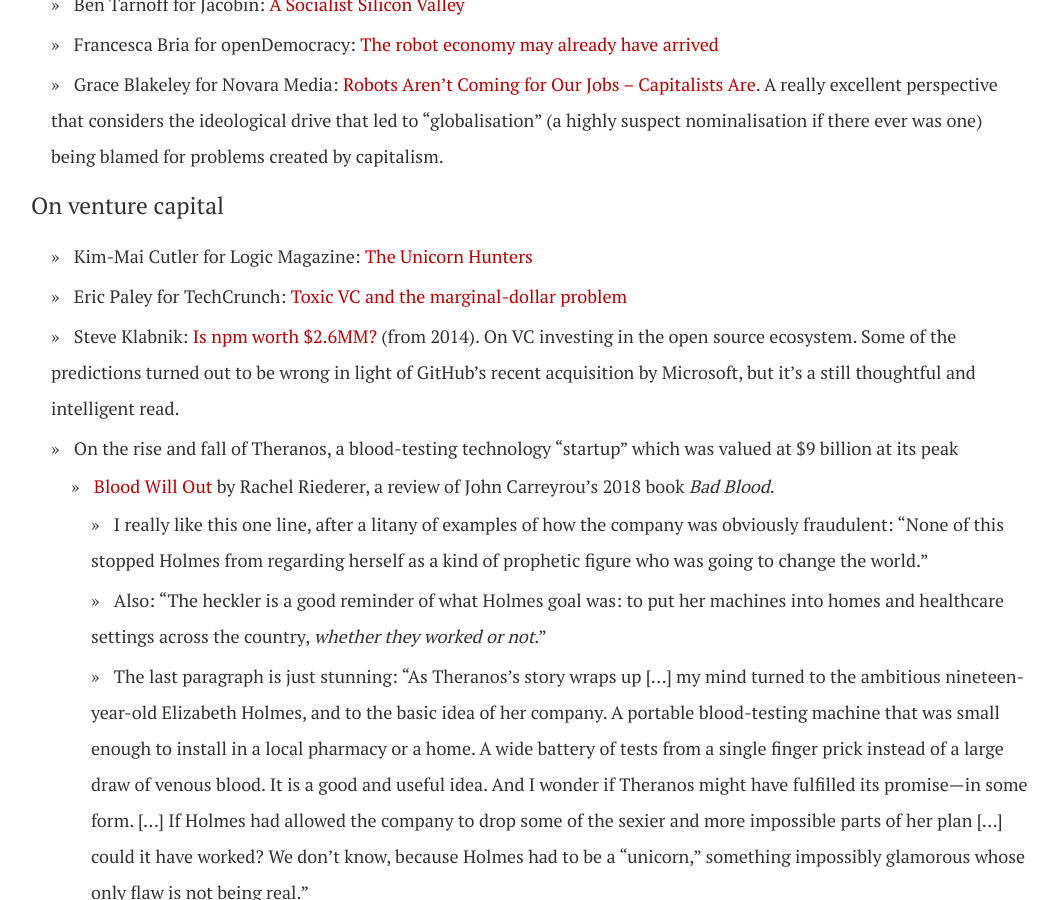
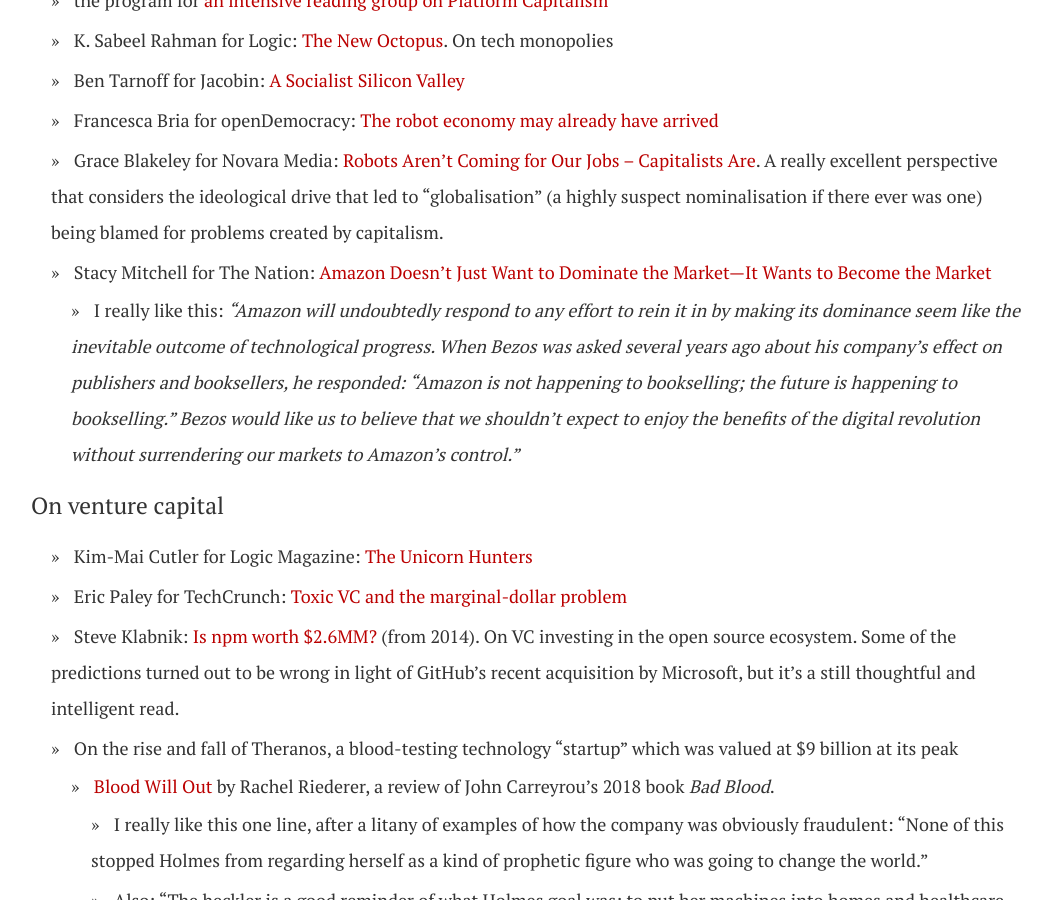
Before and after one commit to dellsystem/dellsystem.github.io, a Jekyll site: the page built from tech.md, in a window 1280 px wide and 900 px high, scrolled down 11134 px. Shown: the whole window, without its empty margins (109-1167 px from the left). Built offline with Jekyll 4.4.1, drawn with Linux system fonts in a browser that asks for light colours; some of the changed text lies outside the part shown.

Commit message:
Update tech.md

```diff
--- a/tech.md
+++ b/tech.md
@@ -205,6 +205,7 @@ Read them to understand the enemy, esssentially.
 	* for The Baffler: [The Taming of Tech Criticism](https://thebaffler.com/salvos/taming-tech-criticism)
 	* another one for The Baffler: [The Meme Hustler](https://thebaffler.com/salvos/the-meme-hustler), a very extensive and critical look at the Tim O'Reilly "brand"
 * Nick Srnicek for the Guardian: [We need to nationalise Google, Facebook and Amazon. Here’s why](https://www.theguardian.com/commentisfree/2017/aug/30/nationalise-google-facebook-amazon-data-monopoly-platform-public-interest)
+* Jimi Cullen for New Socialist: [We need a state-owned platform for the modern internet](https://newsocialist.org.uk/a-state-owned-platform-for-the-modern-internet/) (on nationalising cloud computing plaforms)
 * Me on digital strategy and UK politics for New Socialist:
     * [Labour's Digital Strategy Is a Missed Opportunity](https://newsocialist.org.uk/labours-digital-strategy/)
     * [Labour's New Economics Conference: Part Two, Digital Session](https://newsocialist.org.uk/labours-new-economics-conference-part-two-digital-session/)
@@ -226,6 +227,8 @@ Read them to understand the enemy, esssentially.
 * Ben Tarnoff for Jacobin: [A Socialist Silicon Valley](https://www.jacobinmag.com/2018/04/big-tech-techlash-facebook-cambridge-analytica)
 * Francesca Bria for openDemocracy: [The robot economy may already have arrived](https://www.opendemocracy.net/can-europe-make-it/francesca-bria/robot-economy-full-automation-work-future)
 * Grace Blakeley for Novara Media: [Robots Aren’t Coming for Our Jobs – Capitalists Are](http://novaramedia.com/2018/03/20/robots-arent-coming-for-our-jobs-capitalists-are/). A really excellent perspective that considers the ideological drive that led to "globalisation" (a highly suspect nominalisation if there ever was one) being blamed for problems created by capitalism.
+* Stacy Mitchell for The Nation: [Amazon Doesn’t Just Want to Dominate the Market—It Wants to Become the Market](https://www.thenation.com/article/amazon-doesnt-just-want-to-dominate-the-market-it-wants-to-become-the-market/)
+	* I really like this: _"Amazon will undoubtedly respond to any effort to rein it in by making its dominance seem like the inevitable outcome of technological progress. When Bezos was asked several years ago about his company’s effect on publishers and booksellers, he responded: “Amazon is not happening to bookselling; the future is happening to bookselling.” Bezos would like us to believe that we shouldn’t expect to enjoy the benefits of the digital revolution without surrendering our markets to Amazon’s control."_
 
 #### On venture capital
 
@@ -286,6 +289,11 @@ Read them to understand the enemy, esssentially.
 	* [More coverage](https://gist.github.com/bwestergard/a77744dc6f3095fd3fb769dd3d6562ad)
 * Rick Morgan for CNBC: [SurveyMonkey defies Silicon Valley labor caste system, offering contract workers full benefits](https://www.cnbc.com/2018/04/19/surveymonkey-breaks-with-silicon-valley-over-contract-worker-benefits.html)
 * Ben Tarnoff interviewing an anonymous Google employee about Project Maven, for Jacobin: [Tech Workers Versus the Pentagon](https://www.jacobinmag.com/2018/06/google-project-maven-military-tech-workers)
+* Tanvi Misra and Sarah Holder for CityLab: [Workers’ Rights, Silicon Valley-Style](https://www.citylab.com/equity/2018/08/workers-rights-silicon-valley-style/568189/)
+	* I really like this quote: _“The ends are not better conditions for tech workers,” Bracy said. “The ends are a more responsible industry.”_
+* Rick Paulus for The Atlantic: [A New Kind of Labor Movement in Silicon Valley](https://www.theatlantic.com/technology/archive/2018/09/tech-labor-movement/567808/)
+	* I was quoted in this piece, and wrote (a possibly unnecessary) clarification of my comments [here](https://twitter.com/dellsystem/status/1037409975264583681)
+* LibrarianShipwreck: [Challenging the Tech Companies from Within](https://librarianshipwreck.wordpress.com/2018/06/28/challenging-the-tech-companies-from-within/)
 
 ### On open source
 
@@ -301,6 +309,9 @@ Read them to understand the enemy, esssentially.
 	* this is a beautifully-written academic paper that connects Marx's critique of Proudhon to the popular contemporary view that networked technologies will kill middlemen and allow for a flourishing ecosystem of independent producers (a view popularised by Lawrence Lessig, Paul Mason, Cory Doctorow, etc)
 	* it'll be slow reading if you don't have a background in all this, but it's so so good and thought-provoking
 	* the crux is that production is a social process, and that artisanal-type models that would turn us all back into individual producers who exchange goods freely on the market is reactionary and, ultimately, misguided
+* Jan Corazza: [A short critique of Stallmanism](http://flowing.systems/2016/09/24/a-short-critique-of-stallmanism/)
+	* this is SO GOOD and I wish I had read this before I wrote my piece for Logic
+	* "Free software activists should accept that software freedom is not an isolated issue, with its own, completely independent value set, but is just one aspect of a wider struggle for justice, and that we can never achieve full software justice under capitalism. Once freed from this isolated logic, the next obvious step is integrating it into our advocacy, critiques, and educational material."
 
 ### On accelerationism
 
```
Also changed, not shown: other parts of tech.md (+1 -1 lines).
